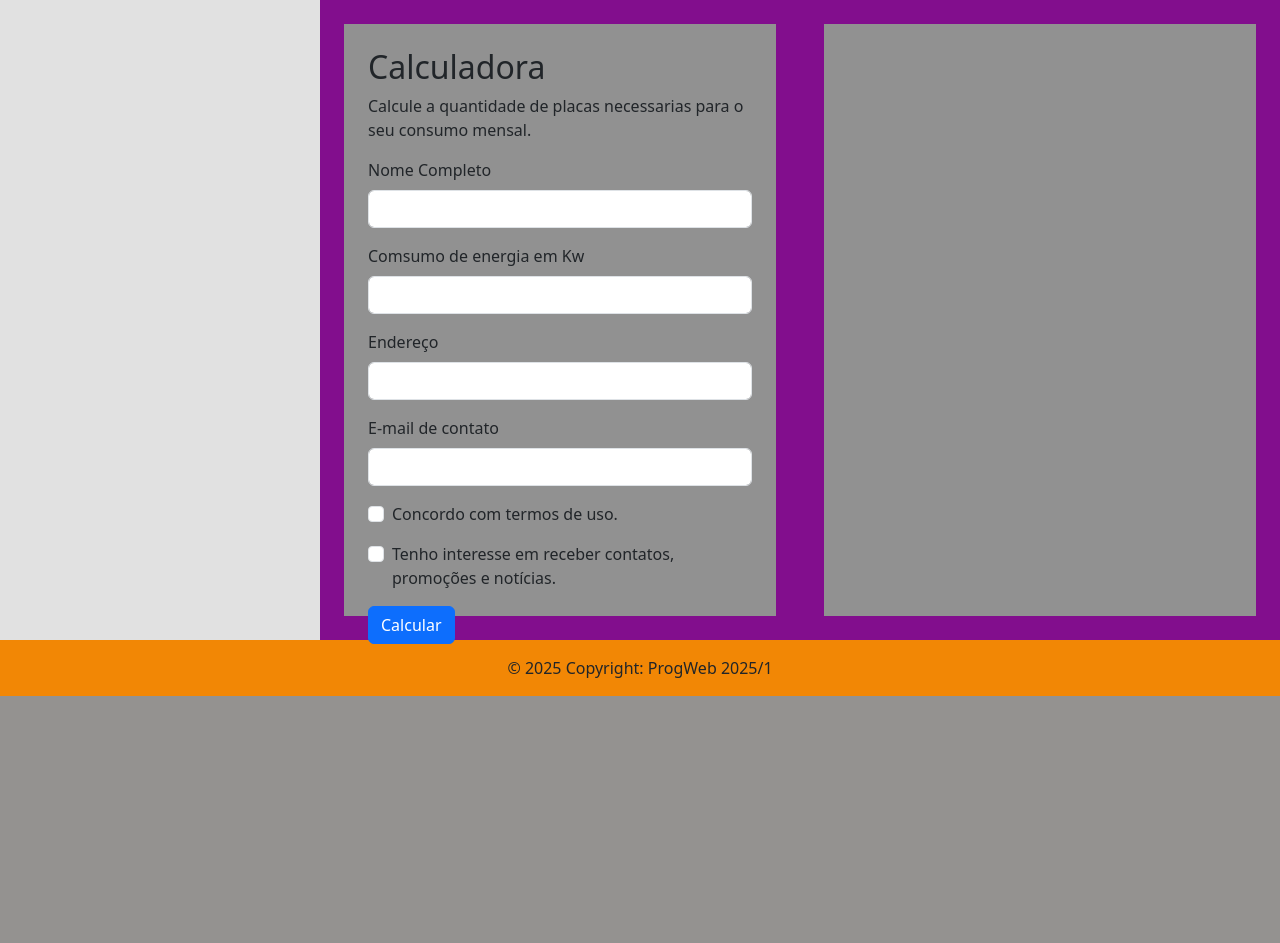
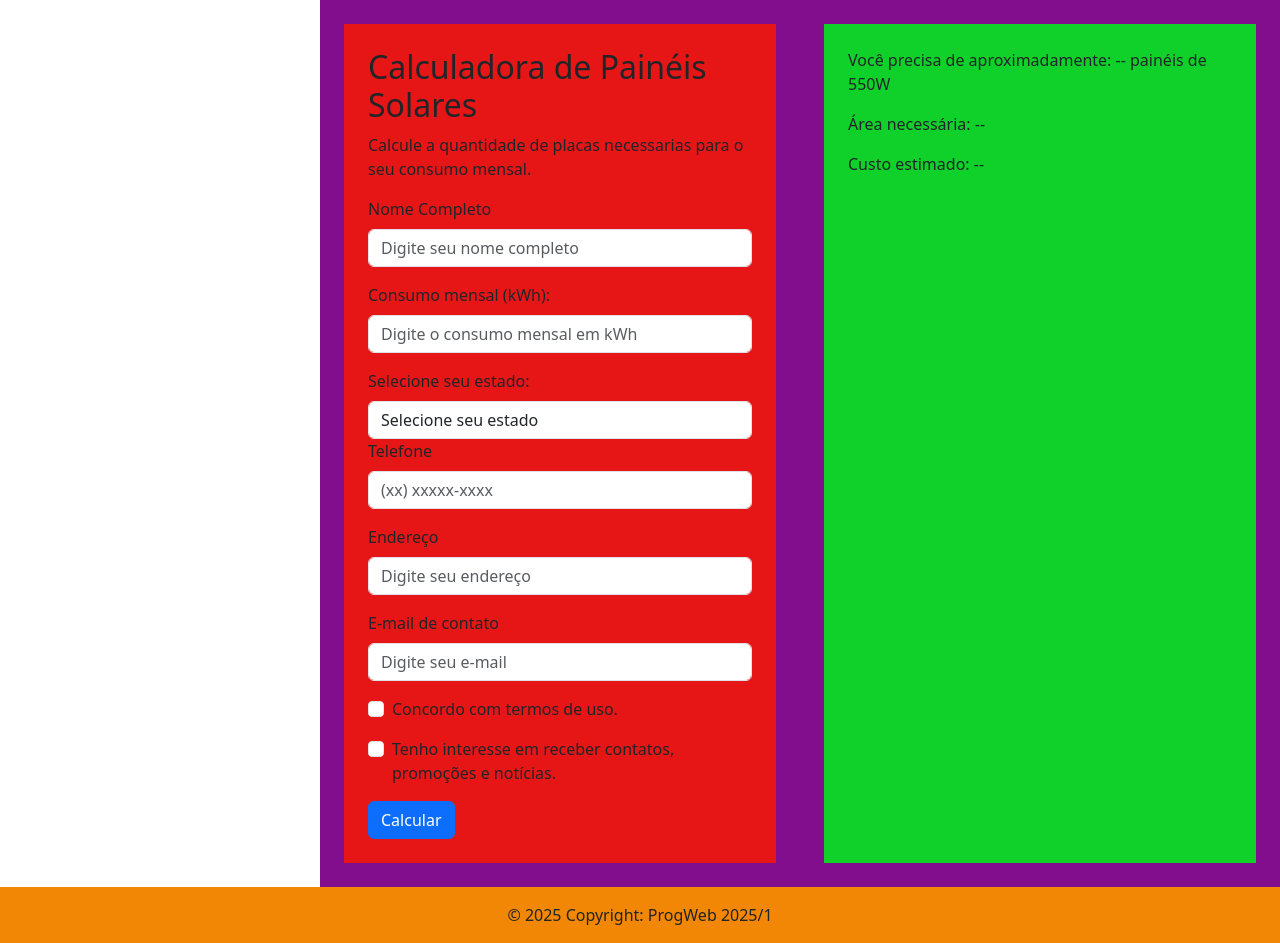
Before and after one commit to EduardoLCSG/ProgWeb25-1, a PHP site: page /pages/calculadora.php in a window 1280 px wide. Shown: the part 248-1191 px from the top of the page. Before the commit the page ends 944 px from the top, so only its background shows below. Run offline with PHP 8.4, Linux system fonts and the light colour scheme.

Commit message:
inclusão de JS da calculadora

```diff
--- a/public/pages/calculadora.php
+++ b/public/pages/calculadora.php
@@ -9,53 +9,128 @@
 
 <body class="w-100">
     <?php require_once '../components/header.php'; ?>
-    <main class="d-flex" style="height: 640px;">
+    <main class="d-flex">
         <div class="w-25 h-100" style="background-color: #e1e1e1;">
-
         </div>
         <div class="w-75 h-100 d-flex" style="background-color: #820e8d;">
-            <div class="m-4 w-50" style="background-color: #919191;">
+            <div class="m-4 w-50" style="background-color:rgb(230, 22, 22);">
                 <div class="m-4">
-                    <h2>Calculadora</h2>
+                    <h2>Calculadora de Painéis Solares</h2>
                     <p>Calcule a quantidade de placas necessarias para o seu consumo mensal.</p>
+
                     <form>
                         <div class="mb-3">
                             <label for="nome" class="form-label">Nome Completo</label>
-                        <input type="text" class="form-control" id="nome" aria-describedby="emailHelp">
+                            <input type="text" class="form-control" id="nome" placeholder="Digite seu nome completo" required>
                         </div>
                         <div class="mb-3">
-                        <label for="consumoKw" class="form-label">Comsumo de energia em Kw</label>
-                        <input type="number" class="form-control" id="consumoKw" aria-describedby="emailHelp">
+                            <label for="kwh_mes" class="form-label">Consumo mensal (kWh):</label>
+                            <input type="number" id="kwh_mes" class="form-control" placeholder="Digite o consumo mensal em kWh" required>
+                        </div>
+                        <div>
+                            <label for="estado" class="form-label">Selecione seu estado:</label>
+                            <select id="estado" class="form-control" required>
+                                <option value="" disabled selected>Selecione seu estado</option>
+                                <option value="4.9">Acre (AC)</option>
+                                <option value="5.3">Alagoas (AL)</option>
+                                <option value="5.0">Amapá (AP)</option>
+                                <option value="4.4">Amazonas (AM)</option>
+                                <option value="5.5">Bahia (BA)</option>
+                                <option value="5.6">Ceará (CE)</option>
+                                <option value="5.4">Distrito Federal (DF)</option>
+                                <option value="4.8">Espírito Santo (ES)</option>
+                                <option value="5.4">Goiás (GO)</option>
+                                <option value="5.1">Maranhão (MA)</option>
+                                <option value="5.5">Mato Grosso (MT)</option>
+                                <option value="5.3">Mato Grosso do Sul (MS)</option>
+                                <option value="5.2">Minas Gerais (MG)</option>
+                                <option value="4.7">Pará (PA)</option>
+                                <option value="5.6">Paraíba (PB)</option>
+                                <option value="4.5">Paraná (PR)</option>
+                                <option value="5.6">Pernambuco (PE)</option>
+                                <option value="5.7">Piauí (PI)</option>
+                                <option value="4.7">Rio de Janeiro (RJ)</option>
+                                <option value="5.6">Rio Grande do Norte (RN)</option>
+                                <option value="5.0">Rondônia (RO)</option>
+                                <option value="4.8">Roraima (RR)</option>
+                                <option value="4.3">Rio Grande do Sul (RS)</option>
+                                <option value="4.4">Santa Catarina (SC)</option>
+                                <option value="5.3">Sergipe (SE)</option>
+                                <option value="4.7">São Paulo (SP)</option>
+                                <option value="5.4">Tocantins (TO)</option>
+                            </select>
+                        </div>
+                        <div class="mb-3">
+                            <label for="telefone" class="form-label">Telefone</label>
+                            <input type="text" class="form-control" id="telefone" placeholder="(xx) xxxxx-xxxx" required>
                         </div>
                         <div class="mb-3">
                             <label for="endereco" class="form-label">Endereço</label>
-                        <input type="text" class="form-control" id="endereco">
+                            <input type="text" class="form-control" id="endereco" placeholder="Digite seu endereço" required>
                         </div>
                         <div class="mb-3">
                             <label for="email" class="form-label">E-mail de contato</label>
-                        <input type="email" class="form-control" id="email">
+                            <input type="email" class="form-control" id="email" placeholder="Digite seu e-mail" required>
                         </div>
                         <div class="mb-3 form-check">
-                        <input type="checkbox" class="form-check-input" id="exampleCheck1" required>
-                        <label class="form-check-label" for="exampleCheck1">Concordo com termos de uso.</label>
+                            <input type="checkbox" class="form-check-input" id="termosDeUso" required>
+                            <label class="form-check-label" for="termosDeUso">Concordo com termos de uso.</label>
                         </div>
                         <div class="mb-3 form-check">
-                        <input type="checkbox" class="form-check-input" id="exampleCheck1">
-                        <label class="form-check-label" for="exampleCheck1">Tenho interesse em receber contatos, promoções e notícias.</label>
+                            <input type="checkbox" class="form-check-input" id="tenhoInteresse">
+                            <label class="form-check-label" for="tenhoInteresse">Tenho interesse em receber contatos, promoções e notícias.</label>
                         </div>
-                      <button type="submit" class="btn btn-primary">Calcular</button>
+                        <button type="button" onclick="calcular()" class="btn btn-primary">Calcular</button>
                     </form>
+
+                    <script>
+                        function calcular() {
+                            const termosDeUso = document.getElementById("termosDeUso").checked;
+
+                            if (!termosDeUso) {
+                                alert("Você deve concordar com os termos de uso para realizar o cálculo.");
+                                return;
+                            }
+
+                            const kwhMes = parseFloat(document.getElementById("kwh_mes").value);
+                            const hsp = parseFloat(document.getElementById("estado").value);
+
+                            if (isNaN(kwhMes) || kwhMes <= 0 || isNaN(hsp)) {
+                                document.getElementById("resultado").textContent = "valor inválido";
+                                document.getElementById("area").textContent = "--";
+                                document.getElementById("custo").textContent = "--";
+                                document.getElementById("disclaimer").textContent = "";
+                                return;
+                            }
+
+                            const potenciaPainel = 0.55; // 550W em kW
+                            const eficiencia = 0.8;
+                            const diasMes = 30;
+                            const precoPorPainel = 1500; // Valor aproximado de um painel solar em reais
+                            const areaPorPainel = 2; // Área aproximada de um painel solar em m²
+
+                            const energiaPorPainelMes = potenciaPainel * hsp * diasMes * eficiencia;
+                            const quantidadePaineis = Math.ceil(kwhMes / energiaPorPainelMes);
+
+                            const areaTotal = quantidadePaineis * areaPorPainel;
+                            const custoTotal = quantidadePaineis * precoPorPainel;
+
+                            document.getElementById("resultado").textContent = quantidadePaineis;
+                            document.getElementById("area").textContent = areaTotal.toFixed(2) + " m²";
+                            document.getElementById("custo").textContent = "R$ " + custoTotal.toFixed(2);
+                            document.getElementById("disclaimer").textContent = "Os valores apresentados são aproximados e podem sofrer alterações em casos concretos.";
+                        }
+                    </script>
                 </div>
             </div>
-              <div class="m-4 w-50" style="background-color: #919191;">
+            <div class="m-4 w-50" style="background-color:rgb(15, 209, 41);">
                 <div class="m-4">
-                    <span id="resultado">
-
-                    </span>
-
+                    <p>Você precisa de aproximadamente: <span id="resultado">--</span> painéis de 550W</p>
+                    <p>Área necessária: <span id="area">--</span></p>
+                    <p>Custo estimado: <span id="custo">--</span></p>
+                    <p id="disclaimer" style="color: red; font-size: 0.9em;"></p>
                 </div>
             </div>
-
         </div>
     </main>
     <?php require_once '../components/footer.php'; ?>
```
Lines whose indentation alone changed are shown as unchanged.
